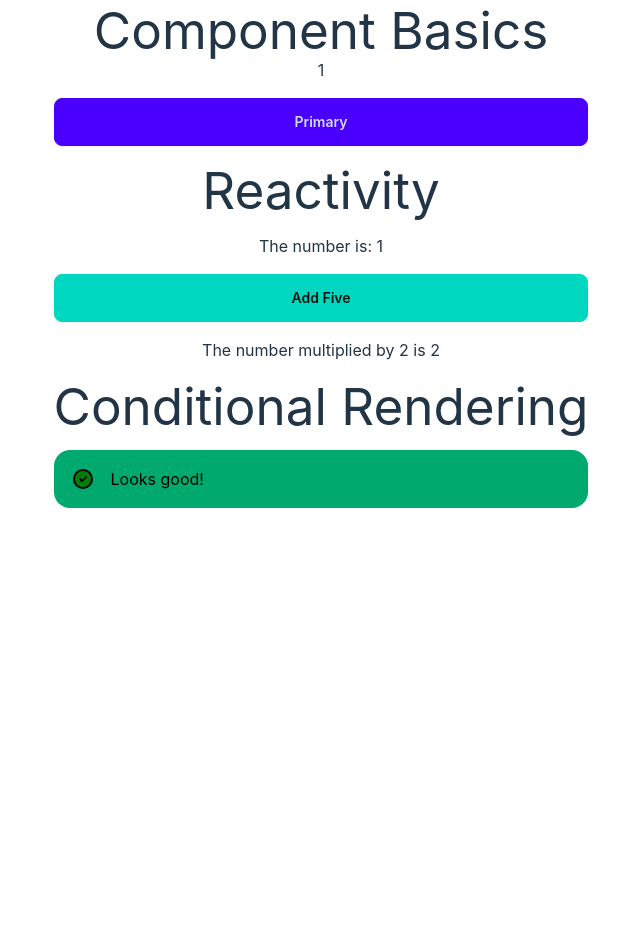
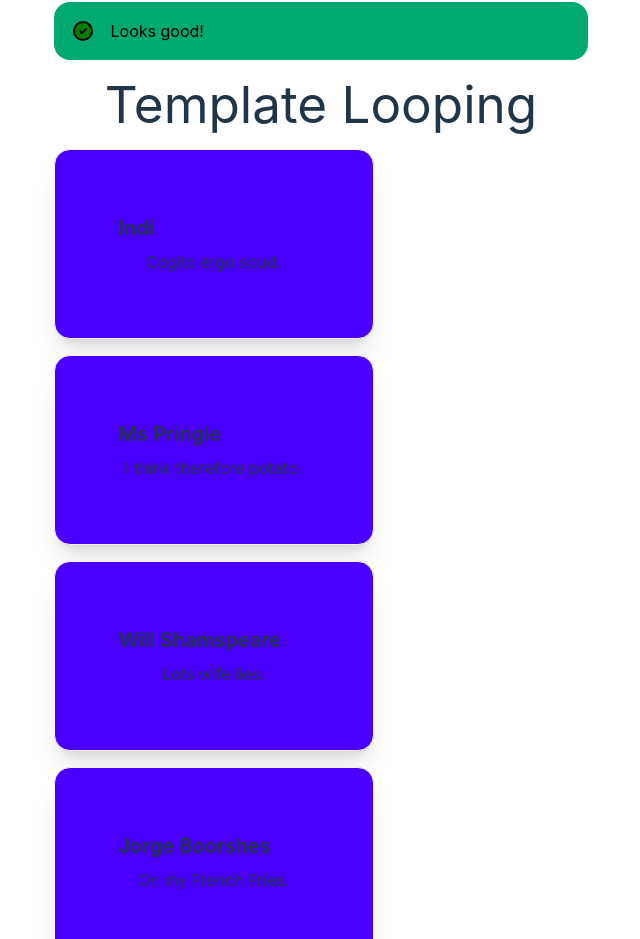
Before and after one commit to codeswitchstudio/hello-svelte, a Svelte app: page / in a window 1280 px wide. Shown: the part 177-1116 px from the top of the page, without its empty margins (319-959 px from the left). Before the commit the page ends 864 px from the top, so only its background shows below. Built offline with nearby package versions, Linux system fonts and the light colour scheme.

Commit message:
added template looping

```diff
--- a/src/App.svelte
+++ b/src/App.svelte
@@ -1,4 +1,7 @@
 <script>
+  import data from './data.json'
+  let posts = data.data
+
   let count = 1
   function increment(){
     count++
@@ -17,13 +20,21 @@
 
 
 <main class="flex flex-col justify-center intems-venter h-screen space-y-4">
+
+
 <h1>Component Basics</h1>
-  {count}
+
+{count}
 <button on:click="{increment}" class="btn btn-primary">Primary</button>
+
+
 <h1>Reactivity</h1>
+
 <p>The number is: {number}</p>
+
 <button on:click="{add5}" class="btn btn-accent">Add Five</button>
 <p>The number multiplied by 2 is {multiple}</p>
+
 
 <h1>Conditional Rendering</h1>
 
@@ -59,6 +70,21 @@
 </div>
 
 {/if}
+
+<h1>Template Looping</h1>
+{#each posts as post}
+<div class="card bordered w-80 shadow-xl bg-primary">
+  <div class="card-body">
+    <h2 class="card-title">{post.author}</h2>
+    <p>{post.post}</p>
+  </div>
+
+</div>
+{/each}
+
+
+
+
 </main>
 
 <style>
--- /dev/null
+++ b/src/data.json
@@ -0,0 +1,24 @@
+{
+  "data": [
+    {
+      "id": 1,
+      "author": "Indi",
+      "post": "Cogito ergo spud."
+    },
+    {
+      "id": 2,
+      "author": "Ms Pringle",
+      "post": "I think therefore potato."
+    },
+    {
+      "id": 3,
+      "author": "Will Shamspeare",
+      "post": "Lots wife lies."
+    },
+    {
+      "id": 4,
+      "author": "Jorge Boorshes",
+      "post": "On my French Fries."
+    }
+  ]
+}
```
